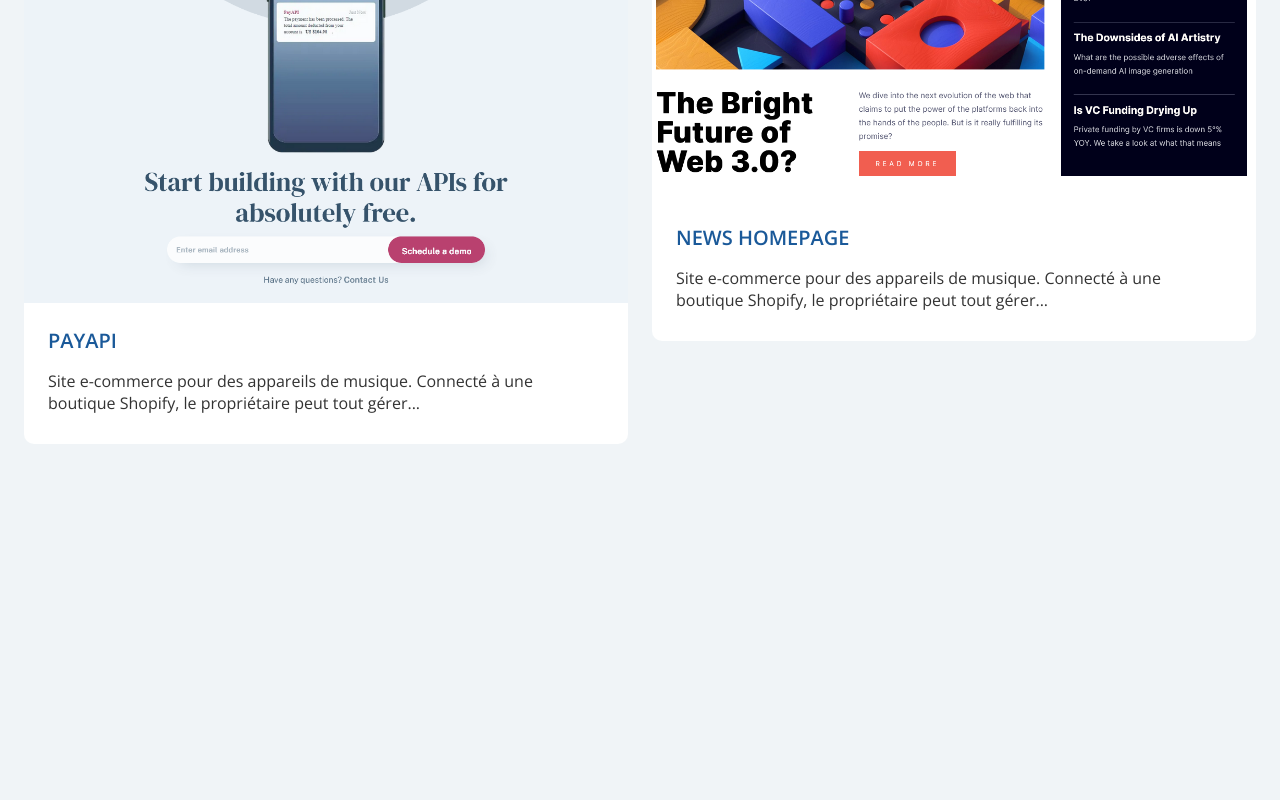
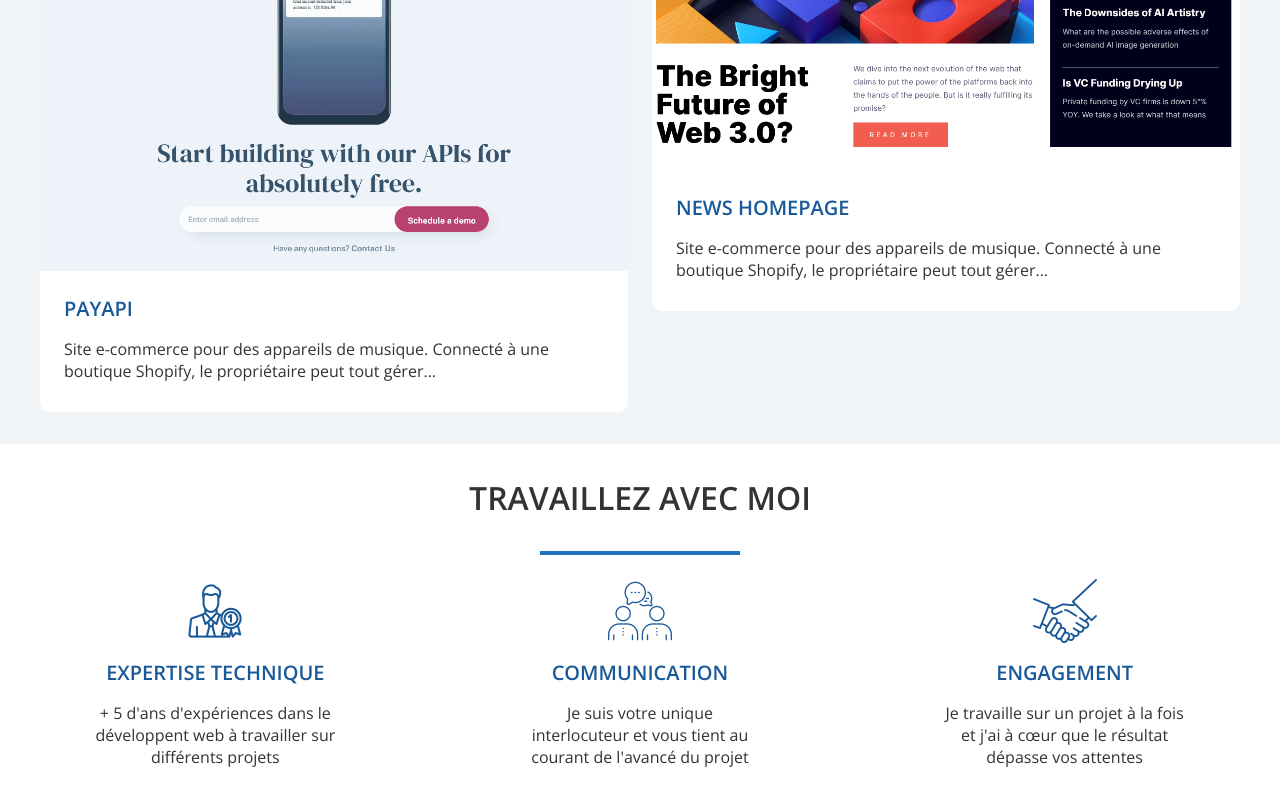
Before and after one commit to Lordyner/portfolio-dev, a Next.js app: page / in a window 1280 px wide. Shown: the part 3270-4070 px from the top of the page. Before the commit the page ends 3746 px from the top, so only its background shows below. Built offline with nearby package versions, Linux system fonts and the light colour scheme.

Commit message:
Rewrite values section

```diff
--- a/Components/Project.module.css
+++ b/Components/Project.module.css
@@ -46,6 +46,10 @@
         grid-template-columns: 1fr 1fr;
         gap: 1.5rem;
     }
+
+    .projectSection {
+        padding: 2rem 2.5rem;
+    }
 }
 
 @media screen and (min-width: 64rem) {}
--- a/Components/Values.js
+++ b/Components/Values.js
@@ -5,6 +5,9 @@ import { Splide, SplideSlide } from '@splidejs/react-splide';
 import '@splidejs/react-splide/css';
 import GlobalContext from '@/Store/GlobalContext';
 import Link from 'next/link';
+import expertiseTechniqueIcon from '@/public/images/global/expertise_technique_icone.png';
+import communicationIcon from '@/public/images/global/communication_icone.png';
+import engagementIcon from '@/public/images/global/engagement_icone.png';
 
 const Values = () => {
     const { isMobileResolution } = useContext(GlobalContext);
@@ -15,87 +18,33 @@ const Values = () => {
 
     return (
         <section className={classes.valueSection}>
-            <h2>Boostez votre visibilité, convertissez vos visiteurs.</h2>
-            <div className={classes.valueProposition}>
-                <p>Je crée des sites web impactants qui optimisent votre visibilité et vos conversions.</p>
+            <div className={`${classes.content} max-width`}>
+                <h2>Travaillez avec moi</h2>
+                <div className={classes.values}>
+                    <div className={classes.value}>
+                        <Image src={expertiseTechniqueIcon} alt="expertise technique" className={classes.icon} />
+                        <div className={classes.textWrapper}>
+                            <h3>Expertise technique</h3>
+                            <p>+ 5 d'ans d'expériences dans le développent web à travailler sur différents projets</p>
+                        </div>
+                    </div>
+                    <div className={classes.value}>
+                        <Image src={communicationIcon} alt="communication" className={classes.icon} />
+                        <div className={classes.textWrapper}>
+                            <h3>Communication</h3>
+                            <p>Je suis votre unique interlocuteur et vous tient au courant de l'avancé du projet</p>
+                        </div>
+                    </div>
+                    <div className={classes.value}>
+                        <Image src={engagementIcon} alt="engagement" className={classes.icon} />
+                        <div className={classes.textWrapper}>
+                            <h3>Engagement</h3>
+                            <p>Je travaille sur un projet à la fois et j'ai à cœur que le résultat dépasse vos attentes </p>
+                        </div>
+                    </div>
+                </div>
             </div>
 
-            {/* For laptop and desktop, we display values on the same row */}
-            {(isLaptopResolution || isDesktopResolution) && <div className={classes.cardContainer}>
-                <div className={classes.card}>
-                    <div className={classes.imageWrapper}>
-                        <div className={classes.imageBg}></div>
-                        {/* <Image src={userExperience} alt="Icône d'un téléphone avec des retours d'utilisateurs et trois étoiles" /> */}
-                    </div>
-                    <h3>Expérience utilisateur</h3>
-                    <p className={classes.valueDescription}>Une expérience utilisateur positive favorise la conversion en client.</p>
-                </div>
-                <div className={classes.card}>
-                    <div className={classes.imageWrapper}>
-                        <div className={classes.imageBg}></div>
-                        {/* <Image src={iconSEO} alt="Icône SEO" /> */}
-                    </div>
-                    <h3>Bonnes pratiques SEO</h3>
-                    <p className={classes.valueDescription}>Le respect des bonnes pratiques SEO aide votre site à obtenir plus de trafic.</p>
-                </div>
-                <div className={classes.card}>
-                    <div className={classes.imageWrapper}>
-                        <div className={classes.imageBg}></div>
-                        {/* <Image src={customMade} alt="Icône d'une interface avec des jauges" /> */}
-                    </div>
-                    <h3>Site sur mesure</h3>
-                    <p className={classes.valueDescription}>Chaque site que je réalise est construit sur mesure afin de répondre à vos besoins et coller à votre image.</p>
-                </div>
-            </div>}
-            {/* For mobile, we use a carousel to display values */}
-            {(isMobileResolution || isTabletResolution) &&
-                <Splide
-                    options={{
-                        perPage: 1,
-                        rewind: true,
-                        gap: '1rem',
-                        pagination: true,
-                        arrows: false,
-                    }}
-                >
-
-                    <SplideSlide key="1">
-                        <div className={classes.card}>
-                            <div className={classes.imageWrapper}>
-                                <div className={classes.imageBg}></div>
-                                <Image src={userExperience} alt="Icône d'un téléphone avec des retours d'utilisateurs et trois étoiles" />
-                            </div>
-                            <h3>Expérience utilisateur</h3>
-                            <p className={classes.valueDescription}>Une expérience utilisateur positive favorise la conversion en client.</p>
-                        </div>
-                    </SplideSlide>
-                    <SplideSlide key="2">
-                        <div className={classes.card}>
-                            <div className={classes.imageWrapper}>
-                                <div className={classes.imageBg}></div>
-                                <Image src={iconSEO} alt="Icône SEO" />
-                            </div>
-                            <h3>Bonnes pratiques SEO</h3>
-                            <p className={classes.valueDescription}>Le respect des bonnes pratiques SEO aide votre site à obtenir plus de trafic.</p>
-                        </div>
-                    </SplideSlide>
-                    <SplideSlide key="3">
-                        <div className={classes.card}>
-                            <div className={classes.imageWrapper}>
-                                <div className={classes.imageBg}></div>
-                                <Image src={customMade} alt="Icône d'une interface avec des jauges" />
-                            </div>
-                            <h3>Site sur mesure</h3>
-                            <p className={classes.valueDescription}>Chaque site que je réalise est construit sur mesure afin de répondre à vos besoins et coller à votre image.</p>
-                        </div>
-                    </SplideSlide>
-
-                </Splide>
-            }
-
-            <div className={classes.buttonWrapper}>
-                <Link href="/book-a-call" className='primary-button'>Réserver un appel</Link>
-            </div>
         </section >
     );
 };
--- a/Components/Values.module.css
+++ b/Components/Values.module.css
@@ -1,137 +1,49 @@
 .valueSection {
+    padding: 2rem 1.5rem;
+    background-color: var(--white);
+}
+
+.content {
     display: flex;
     flex-direction: column;
     justify-content: center;
-    /* background-color: var(--lightGrey); */
-    background: linear-gradient(0deg, white 0%, var(--lightGrey) 10%)
+    text-align: center;
+    gap: 1.5rem;
 }
 
-.valueSection img {
-    width: 7rem;
-    height: 7rem;
+.values {
+    display: flex;
+    flex-direction: column;
+    gap: 2.625rem;
 }
 
-.valueSection h2,
-.valueSection h3 {
+.value {
+    display: flex;
+    flex-direction: column;
+    gap: 1rem;
+    align-items: center;
     text-align: center;
 }
 
-.valueProposition {
+.textWrapper {
     display: flex;
     flex-direction: column;
-    padding: .5rem 0 2.5em 0;
-    gap: .5rem;
-    font-size: var(--body-500);
-    text-align: center;
+    gap: 1rem;
+
+    max-width: 15rem;
 }
 
-.cardContainer {
-    display: flex;
-    flex-direction: column;
-    align-items: center;
-    gap: 2rem;
-}
-
-.card {
-    display: flex;
-    flex-direction: column;
-    align-items: center;
-    padding: 3rem 2rem;
-    background-color: #fff;
-    gap: .25rem;
-    border-radius: 15px;
-}
-
-
-.imageBg {
-    width: 8rem;
-    height: 8rem;
-    background-color: #F5F0FA;
-    position: absolute;
-    bottom: 14px;
-    right: -9px;
-    border-radius: 50%;
-    z-index: -1;
-}
-
-.imageWrapper {
-    position: relative;
-    z-index: 10;
-    padding-bottom: 1rem;
-    /* width: 8rem;
-    height: 8rem; */
-}
-
-.customWrapper p {
-    text-align: center;
-}
-
-.valueDescription {
-    font-size: var(--body-400);
-    color: var(--black);
-    text-align: center;
-    max-width: 80%;
-
-}
-
-.buttonWrapper {
-    display: flex;
-    justify-content: center;
-    font-size: var(--body-500);
-    padding-top: 3em;
-
+.icon {
+    width: 4rem;
 }
 
 @media screen and (min-width: 768px) {
-    .customWrapperChild {
-        max-width: 60%;
-    }
-
-    .cardContainer {
-        display: flex;
-        flex-direction: row;
-        gap: 2rem
+    .values {
+        display: grid;
+        grid-template-columns: 1fr 1fr 1fr;
     }
 }
 
-@media screen and (min-width: 1024px) {
-    .valueSection img {
-        width: 9rem;
-        height: 9rem;
-    }
+@media screen and (min-width: 1024px) {}
 
-    .imageBg {
-        width: 10rem;
-        height: 10rem;
-
-    }
-
-    .cardContainer {
-        display: grid;
-        grid-template-columns: 1fr 1fr 1fr;
-        align-items: normal;
-    }
-}
-
-@media screen and (min-width: 1440px) {
-    .cardContainer {
-        gap: 3em;
-        font-size: var(--body-500);
-        justify-content: center;
-    }
-
-    .card {
-        justify-content: center;
-        max-width: 80%;
-    }
-
-    .valueProposition p {
-        max-width: 50%;
-    }
-
-    .valueProposition {
-        align-items: center;
-        gap: 1rem;
-    }
-
-}
+@media screen and (min-width: 1440px) {}
--- a/pages/index.js
+++ b/pages/index.js
@@ -106,8 +106,9 @@ export default function Home() {
       <Mission />
       <Services />
       <Project />
-      {/* <Values />
-      <FAQ /> */}
+      <Values />
+
+      {/*       <FAQ /> */}
       {/* <Footer /> */}
     </>
   )
```
